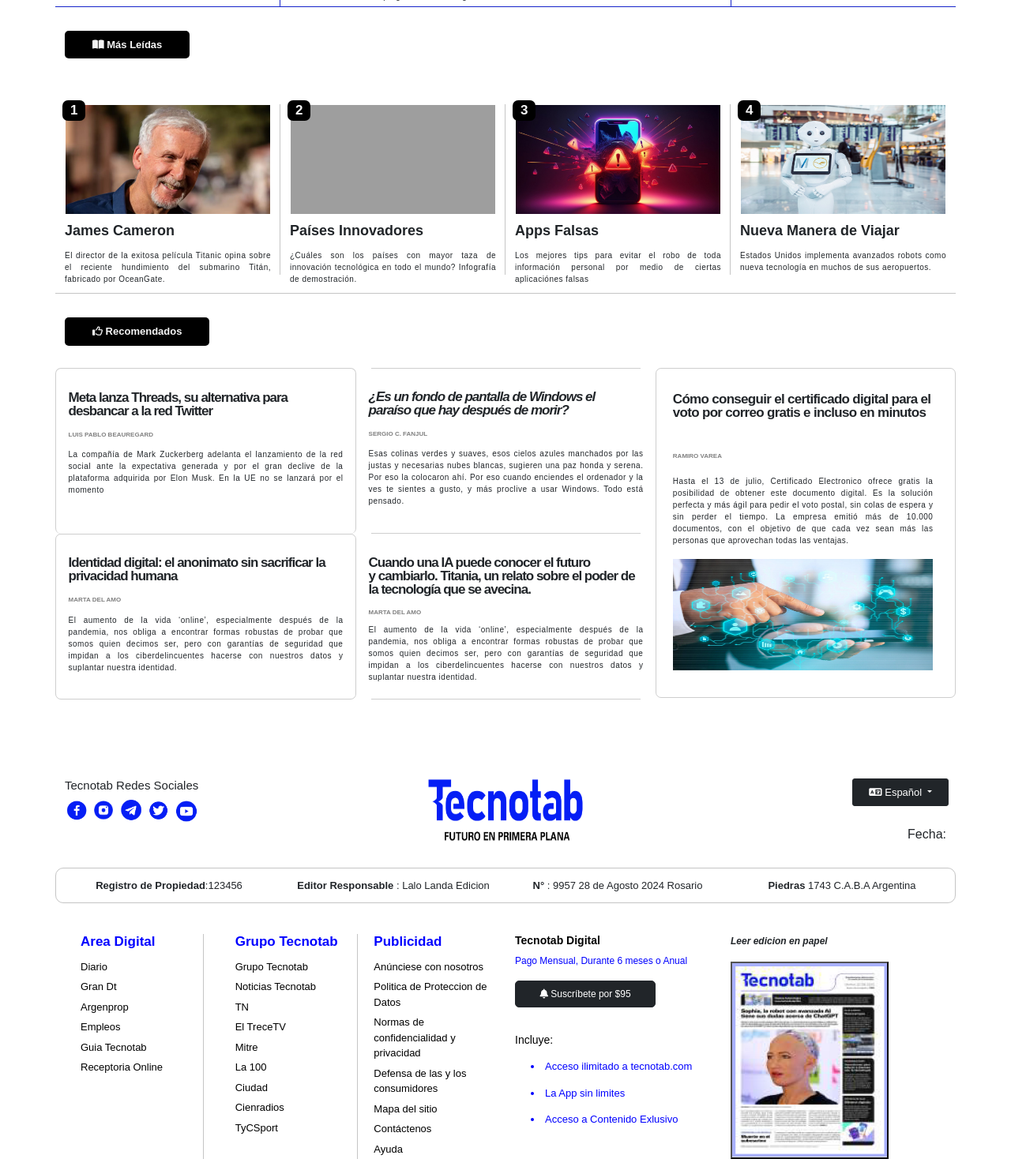
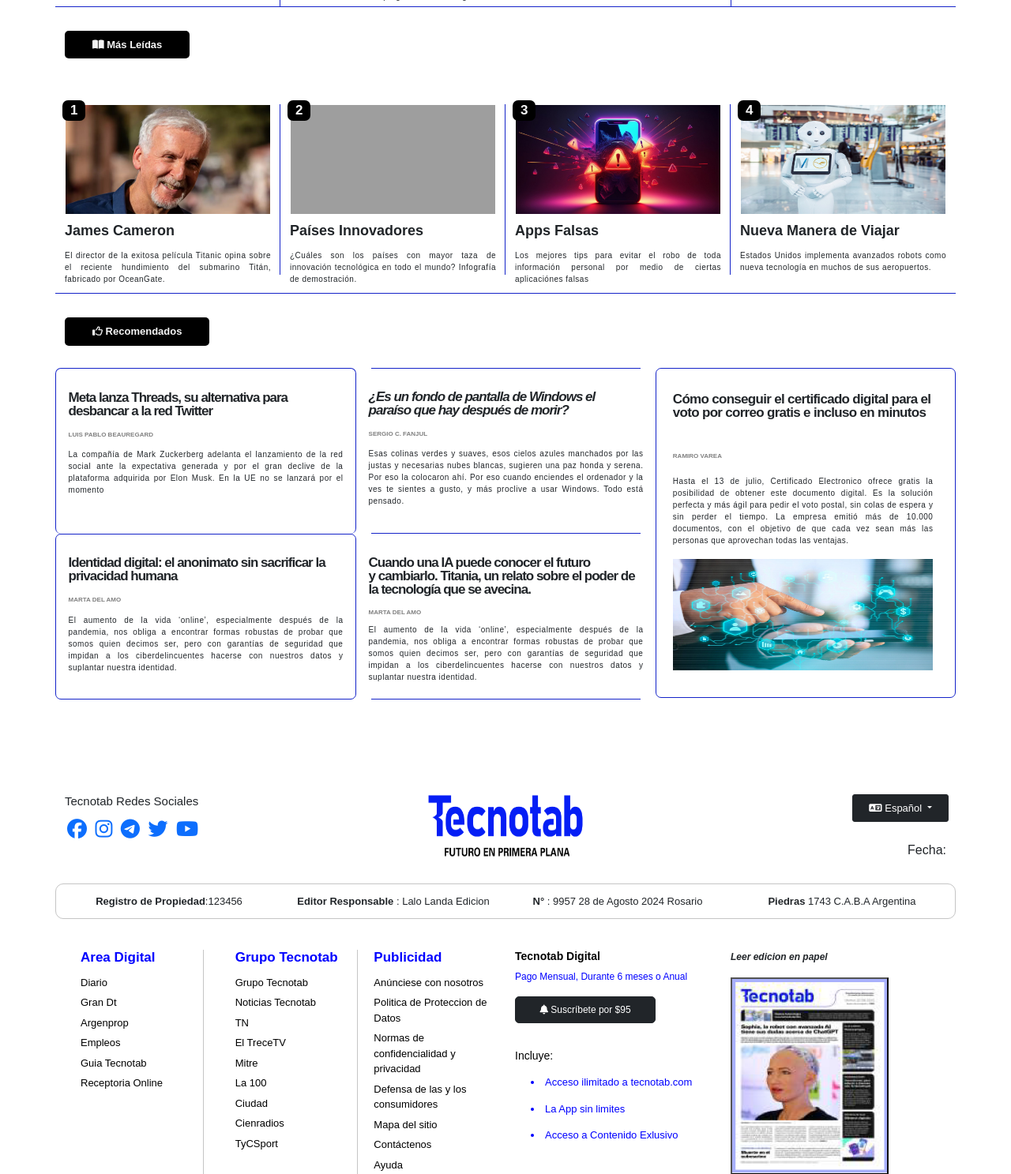
Before and after one commit to miltonfruiz/Proyecto-FinalProg-II-delfina--daniel-lautaro-milton, a Flask app: page / in a window 1280 px wide. Shown: the part 747-2234 px from the top of the page at 79% size. Run offline with Flask 3, Linux system fonts and the light colour scheme; some libraries are stand-ins or nearby versions; grey boxes are pictures that could not be loaded.

Commit message:
Mejoras 13/11 01:27

```diff
--- a/static/css/dani.css
+++ b/static/css/dani.css
@@ -117,7 +117,7 @@
 }
 
 #Superior {
-  margin-top: 70px;
+  margin-top: 90px;
   margin-bottom: 30px;
 }
 #marca {
@@ -211,3 +211,12 @@
   color: white;
   text-decoration: none;
 }
+#redes-tecnotab {
+  margin: 3px;
+  transition: 1s;
+  font-size: 25px;
+}
+#redes-tecnotab:hover {
+  color: black;
+  transition: 1s;
+}
--- a/static/css/milton.css
+++ b/static/css/milton.css
@@ -18,7 +18,7 @@
 }
 .grid1-subcontainer {
   height: 270px;
-  border-bottom: 1px solid rgba(128, 128, 128, 0.459);
+  border-bottom: 1px solid rgb(20, 35, 201);
 }
 .h3-text {
   background-color: black;
@@ -46,7 +46,7 @@
   top: 1;
   right: 0;
   height: 108%;
-  border-left: 1px solid rgba(128, 128, 128, 0.459);
+  border-left: 1px solid rgb(20, 35, 201);
   box-sizing: border-box;
 }
 .james-subcontainer,
@@ -178,7 +178,7 @@
   top: 0;
   width: 90%;
   height: 1px;
-  background-color: rgba(128, 128, 128, 0.384);
+  background-color: rgb(20, 35, 201);
 }
 .fondo::after {
   content: "";
@@ -186,7 +186,7 @@
   bottom: 0;
   width: 90%;
   height: 1px;
-  background-color: rgba(128, 128, 128, 0.384);
+  background-color: rgb(20, 35, 201);
 }
 .cuando::before {
   content: "";
@@ -194,17 +194,17 @@
   bottom: 0;
   width: 90%;
   height: 1px;
-  background-color: rgba(128, 128, 128, 0.384);
+  background-color: rgb(20, 35, 201);
 }
 .meta,
 .indentidad {
-  border: 1px solid rgba(128, 128, 128, 0.384);
+  border: 1px solid rgb(20, 35, 201);
 }
 .meta {
   border-bottom: none;
 }
 .bloque-vertical {
-  border: 1px solid rgba(128, 128, 128, 0.384);
+  border: 1px solid rgb(20, 35, 201);
   height: 93%;
   flex-direction: column;
   display: flex;
--- a/templates/index.html
+++ b/templates/index.html
@@ -702,31 +702,32 @@
           <div class="col">
             <h3 class="tecnotab-redes">Tecnotab Redes Sociales</h3>
 
-            <a href="www.facebook.com" target="_blank"
-              ><img
-                width="30"
-                src="{{ url_for('static', filename='assets/images/logo face.png') }}"
-            /></a>
-            <a href="www.instagram.com"
-              ><img
-                width="30"
-                src="{{ url_for('static', filename='assets/images/logo Insta.png') }}"
-            /></a>
-            <a href="www.telegram.com"
-              ><img
-                width="30"
-                src="{{ url_for('static', filename='assets/images/logo tel.png') }}"
-            /></a>
-            <a href="www.twitter.com"
-              ><img
-                width="30"
-                src="{{ url_for('static', filename='assets/images/logo Tuit.png') }}"
-            /></a>
-            <a href="wwww.youtube.com"
-              ><img
-                width="30"
-                src="{{ url_for('static', filename='assets/images/logo you.png') }}"
-            /></a>
+            <a
+              id="redes-tecnotab"
+              href="https://www.facebook.com/"
+              target="_blank"
+              ><i class="fa-brands fa-facebook"></i
+            ></a>
+            <a
+              id="redes-tecnotab"
+              href="https://www.instagram.com/"
+              target="_blank"
+              ><i class="fa-brands fa-instagram"></i
+            ></a>
+            <a
+              id="redes-tecnotab"
+              href="https://web.telegram.org/a/"
+              target="_blank"
+              ><i class="fa-brands fa-telegram"></i></i
+            ></a>
+            <a id="redes-tecnotab" href="https://x.com/home" target="_blank"
+              ><i class="fa-brands fa-twitter"></i
+            ></a>
+            <a
+              id="redes-tecnotab"
+              href="https://www.youtube.com/"
+              target="_blank"
+              ><i class="fa-brands fa-youtube"></i></a>
           </div>
           <div class="col" id="marca">
             <img
```
